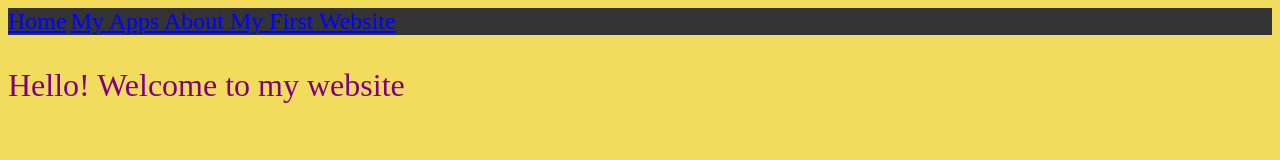
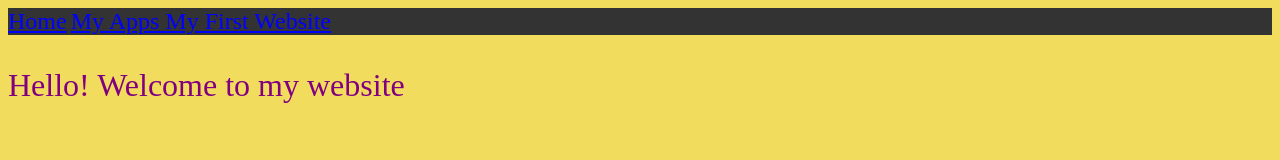
Before and after one commit to WVCS/portfolio-paige-nguyen, a plain HTML site: page index.html in a window 1280 px wide. Drawn offline with Linux system fonts and the light colour scheme.

Commit message:
Update index.html

```diff
--- a/index.html
+++ b/index.html
@@ -4,7 +4,6 @@
     <div class="topnav">
   <a class="active" href="index.html">Home</a>
   <a href="important.html">My Apps </a>
-  <a href="contact.html">About </a>
   <a href="firstweb.html">My First Website </a>
 </div>
        <title> Paige's tab </title>
```
